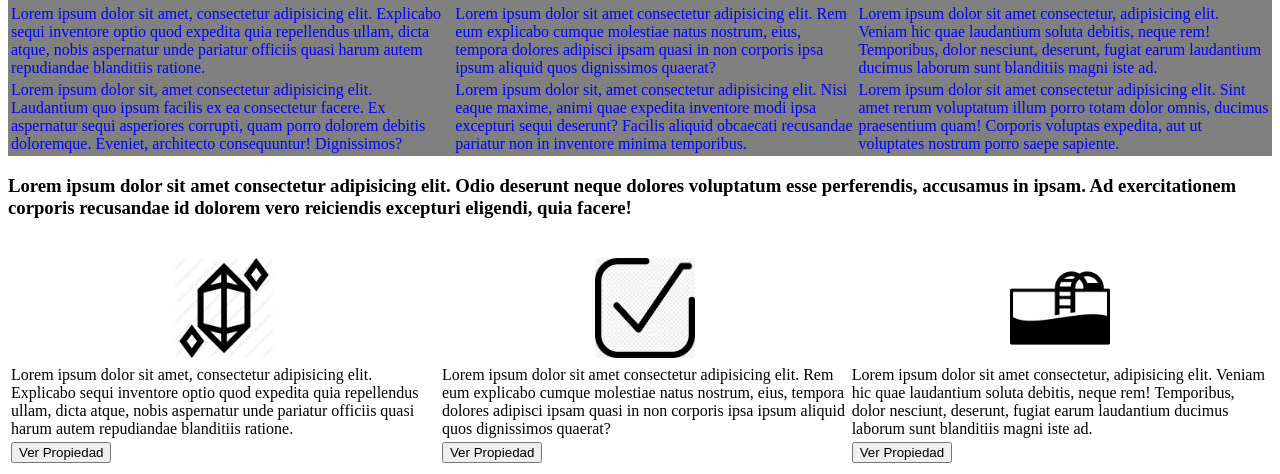
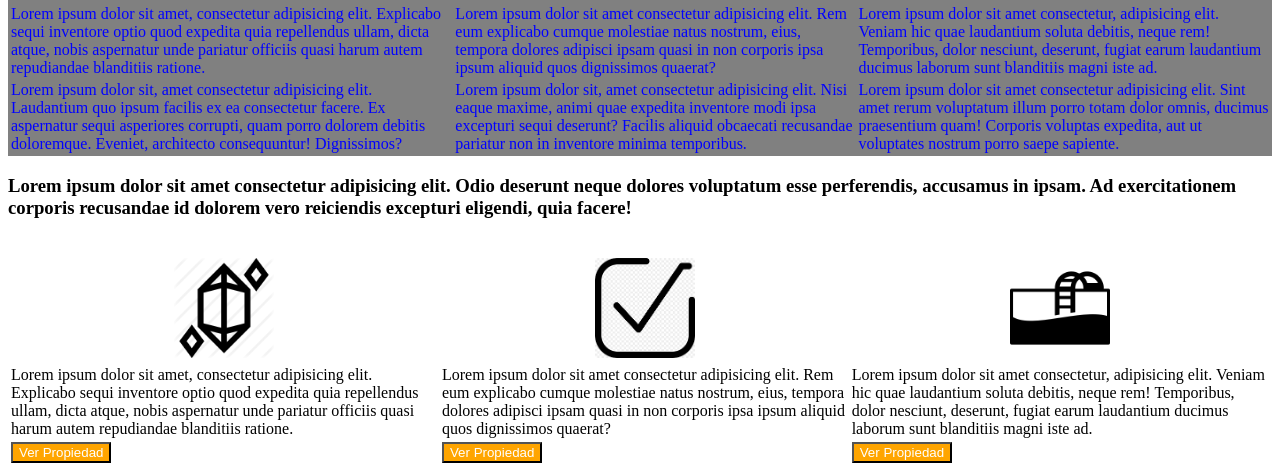
Before and after one commit to String03/tp_integrador_codo_a_codo, a plain HTML site: page index.html in a window 1280 px wide. Shown: the part 573-1047 px from the top of the page. Drawn offline with Linux system fonts and the light colour scheme.

Commit message:
css button

```diff
--- a/styles.css
+++ b/styles.css
@@ -48,3 +48,22 @@
     width: 100px;
     height: 100px;
   }
+
+  .boton1{
+    align-content: center;
+    background-color: orange;
+    color: white;
+    float: none;
+  }
+
+  .boton2 {
+    align-content: center;
+    background-color: orange;
+    color: white;
+  }
+
+  .boton3 {
+    align-content: center;
+    background-color: orange;
+    color: white;
+  }
```
